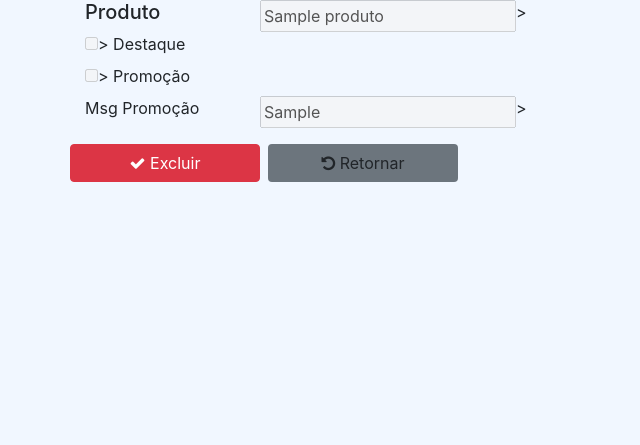
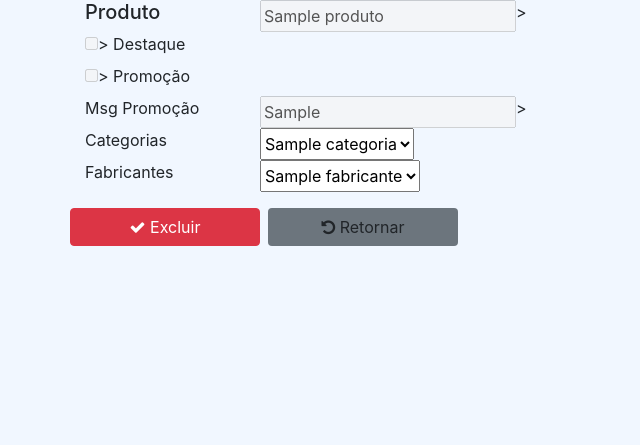
Before and after one commit to daniellucas1-ship-it/progweb2026, a Django app: template Loja/loja/templates/produto/produto.delete.html in a window 1280 px wide. Shown: the part 56-501 px from the top of the page, without its empty margins (0-640 px from the left). Run offline with Django 4.2, Linux system fonts and the light colour scheme; the template is opened without the code that fills it: most values are stand-ins (such as "Sample title", 1, 10 or a date in 2020); some libraries are stand-ins or nearby versions.

Commit message:
categoria e fabricante

```diff
--- a/Loja/loja/templates/produto/produto.delete.html
+++ b/Loja/loja/templates/produto/produto.delete.html
@@ -39,6 +39,32 @@
                 <input value="{{produto.msgPromocao}}" name="msgPromocao" disabled>>
             </div>
             <div class="row">
+                <label for="CategoriaFk" class="col-md-2" >Categorias</label>
+                <select name="CategoriaFk">
+                    <option value="-1">-----</option>
+                    {% for cate in categorias %}
+                        {% if produto.categoria_id == cate.id %}
+                        <option value="{{cate.id}}" selected>{{cate.Categoria}}</option>
+                        {% else %}
+                        <option value="{{cate.id}}">{{cate.Categoria}}</option>
+                        {% endif %}
+                    {% endfor %}
+                </select>
+            </div>
+            <div class="row">
+                <label for="FabricanteFk" class="col-md-2" >Fabricantes</label>
+                <select name="FabricanteFk">
+                    <option value="-1">-----</option>
+                    {% for fabri in fabricantes %}
+                        {% if produto.fabricante_id == fabri.id %}
+                        <option value="{{fabri.id}}" selected>{{fabri.Fabricante}}</option>
+                        {% else %}
+                        <option value="{{fabri.id}}">{{fabri.Fabricante}}</option>
+                        {% endif %}
+                    {% endfor %}
+                </select>
+            </div>
+            <div class="row">
                 <button type="submit" class="btn btn-danger col-md-2 mt-3 mr-2"><i class="fa fa-check"></i> Excluir</button>
                 <a href="{% url 'produto' %}" class="btn bg-secondary col-md-2 mt-3"><i class="fa fa-rotate-left"></i> Retornar</a>
             </div>
```
Also changed, not shown: Loja/loja/templates/produto/produto-create.html (+9 -9 lines), Loja/loja/templates/produto/produto-details.html (+26 -0 lines).
